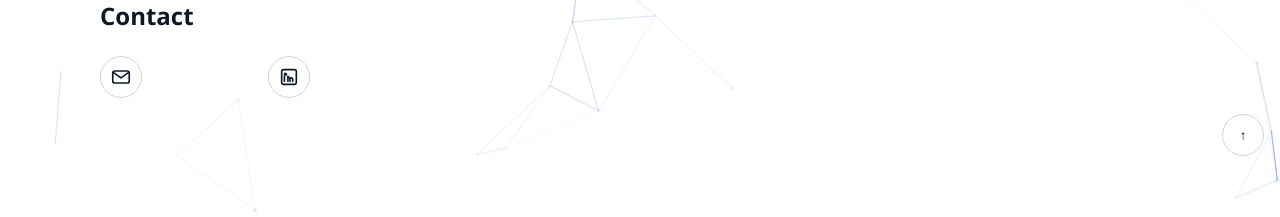
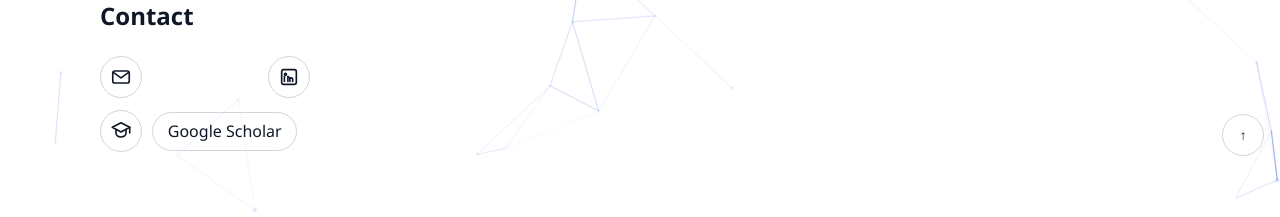
Before and after one commit to WellingtonMiao/WellingtonMiao.github.io, a Jekyll site: the page v2/index.html, which Jekyll copies as it is, in a window 1280 px wide and 1400 px high, scrolled down 1163 px. Shown: the part 1180-1397 px from the top of the window. Built offline with Jekyll 4.4.1, drawn with Linux system fonts in a browser that asks for light colours.

Commit message:
feat(v2): add Google Scholar icon and button in contact

```diff
--- a/v2/index.html
+++ b/v2/index.html
@@ -190,6 +190,16 @@
             </svg>
           </a>
         </div>
+        <div class="contact-extra">
+          <a class="contact-icon" href="https://scholar.google.com/citations?view_op=list_works&hl=en&user=un6306kAAAAJ&gmla=APjjwuYkeiFHXrlH_gSFYM5LF4e--H-cS5GW09kpbIMtq87V2B93A_0t7qa0OLoUqglSlqKWOJVA44R6IIe-lfp5KP8ObUrZ0Q" target="_blank" rel="noopener noreferrer" aria-label="Open Google Scholar">
+            <svg viewBox="0 0 24 24" width="22" height="22" focusable="false">
+              <path d="M12 3 2.5 8 12 13 21.5 8 12 3z"></path>
+              <path d="M6.5 10.6V14c0 2.6 2.5 4.5 5.5 4.5s5.5-1.9 5.5-4.5v-3.4"></path>
+              <path d="M21.5 8v6.2"></path>
+            </svg>
+          </a>
+          <a class="chip chip-link scholar-button" href="https://scholar.google.com/citations?view_op=list_works&hl=en&user=un6306kAAAAJ&gmla=APjjwuYkeiFHXrlH_gSFYM5LF4e--H-cS5GW09kpbIMtq87V2B93A_0t7qa0OLoUqglSlqKWOJVA44R6IIe-lfp5KP8ObUrZ0Q" target="_blank" rel="noopener noreferrer">Google Scholar</a>
+        </div>
       </div>
     </section>
   </main>
--- a/v2/styles.css
+++ b/v2/styles.css
@@ -285,6 +285,17 @@ h1 { margin: 0.2rem 0 0.8rem; font-size: clamp(1.8rem, 3.2vw, 3rem); line-height
   color: var(--accent);
 }
 
+.contact-extra {
+  margin-top: 0.8rem;
+  display: flex;
+  align-items: center;
+  gap: 0.65rem;
+}
+
+.scholar-button {
+  padding-inline: 0.9rem;
+}
+
 .toast {
   position: fixed;
   right: 1rem;
```
